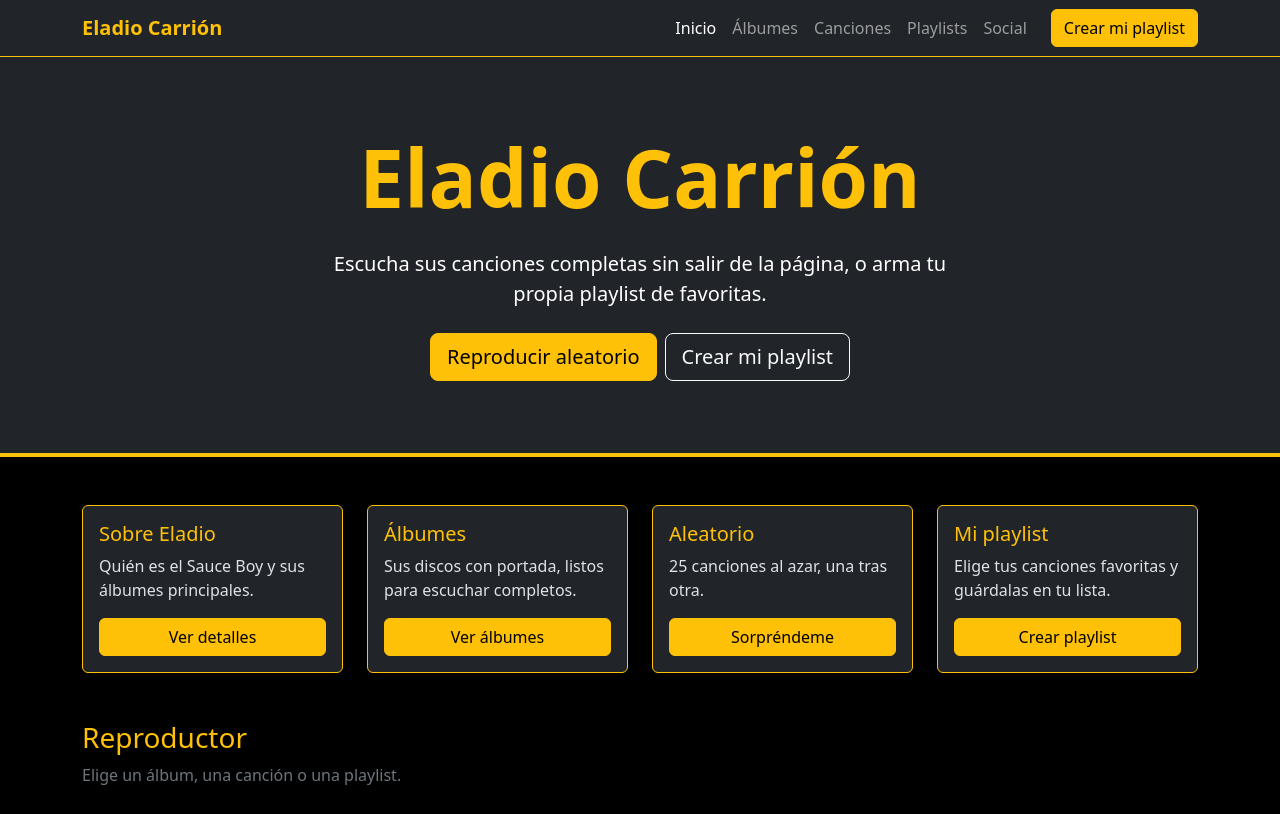
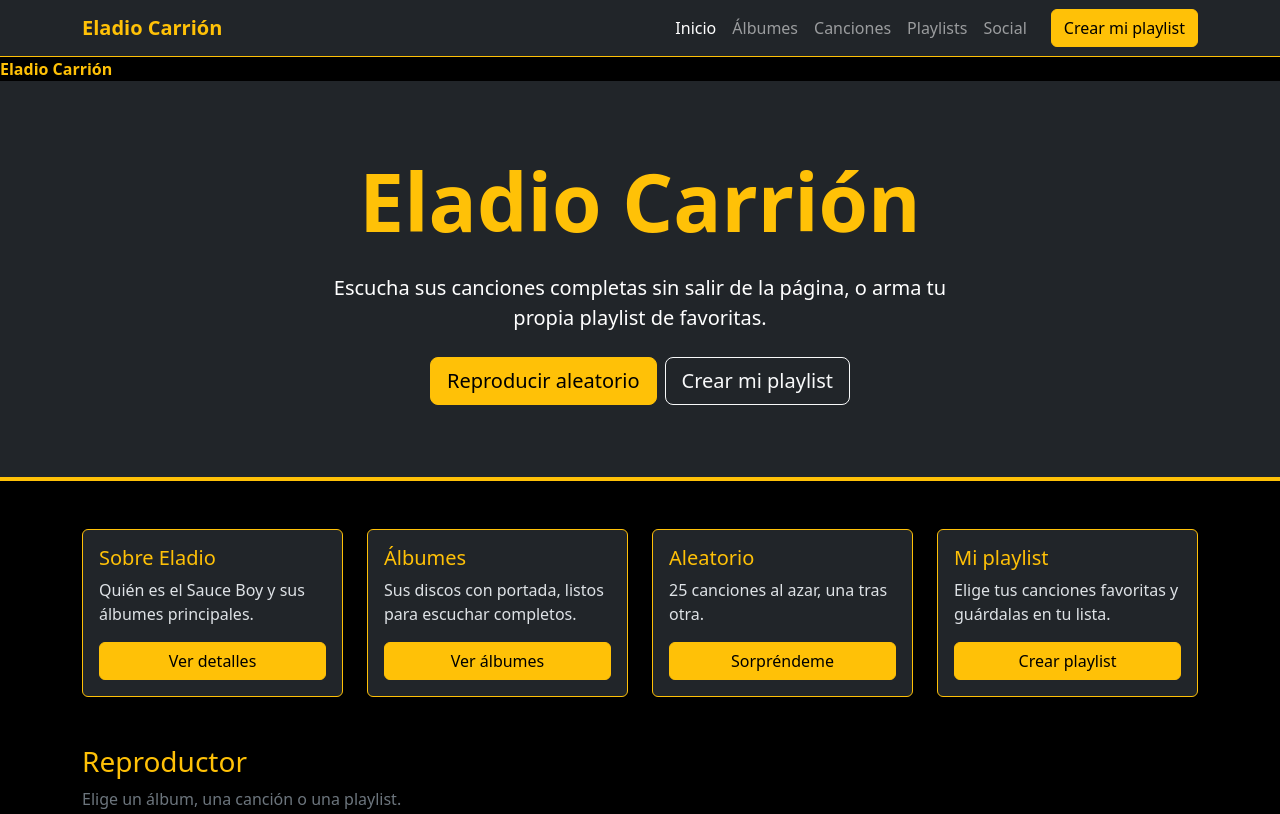
Before and after one commit to Damnpxg/ElaGOD, a plain HTML site: page index.html in a window 1280 px wide. Shown: the top 814 px of the page. Drawn offline with nearby package versions, Linux system fonts and the light colour scheme.

Commit message:
update index.html

```diff
--- a/index.html
+++ b/index.html
@@ -40,7 +40,17 @@
       </div>
     </div>
   </nav>
-
+<!-- d-flex + align-items-center: logo y texto en fila, centrados verticalmente
+     gap-2: espacio entre el logo y el nombre -->
+<a class="navbar-brand d-flex align-items-center gap-2 fw-bold text-warning" href="#inicio">
+  <!-- width y height fijos: reservan el espacio y evitan saltos al cargar
+       rounded-circle: lo recorta en círculo
+       object-fit-cover: la imagen llena el círculo sin deformarse
+       onerror: si la imagen falta, desaparece y no se ve el icono roto -->
+  <img src="logo.png" alt="Logo de Eladio Carrión" width="40" height="40"
+       class="rounded-circle object-fit-cover" onerror="this.remove()">
+  <span>Eladio Carrión</span>
+</a>
   <!-- ========== 2. HERO (container-fluid = ancho completo) ========== -->
   <header id="inicio" class="container-fluid bg-dark text-white py-5 border-bottom border-warning border-4">
     <div class="py-4 text-center">
```
